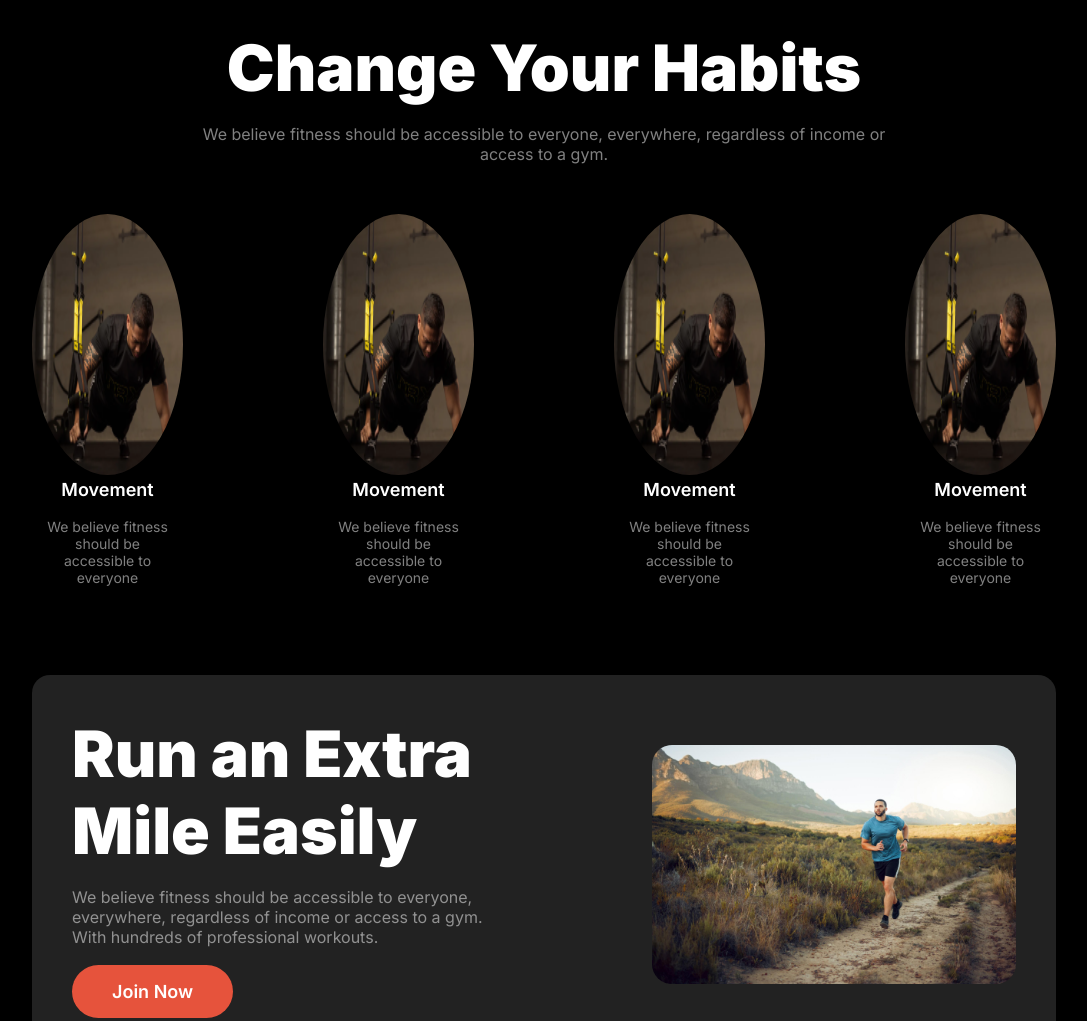
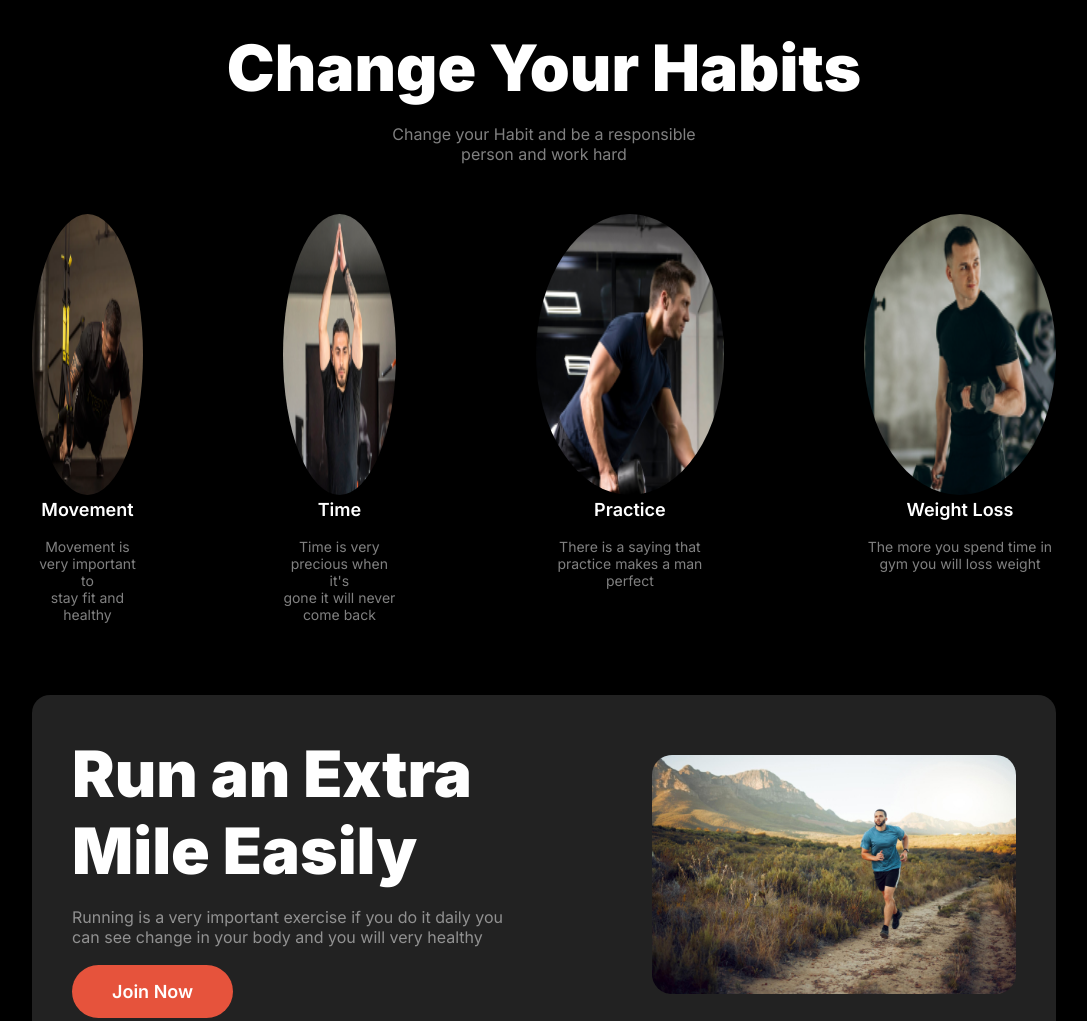
Before and after one commit to zidan71/assignment-3, a plain HTML site: page index.html in a window 1280 px wide. Shown: the part 800-1821 px from the top of the page, without its empty margins (96-1183 px from the left). Drawn offline with Linux system fonts and the light colour scheme.

Commit message:
main mark done

```diff
--- a/index.html
+++ b/index.html
@@ -37,7 +37,7 @@ background: rgb(230, 83, 60); padding: 8px; padding-bottom: 10px;"><a href="">Ho
                 <br>
                 <br>
                 <br>
-                <h1 class="text">Get body in shape & stay healthy</h1><br>
+                <h1 class="text">Get body in <br> <span class="shape">shape</span> & stay healthy</h1><br>
                 <p class="description">A huge selection of health and fitness content, healthy recipes and
                     transformation stories to help you get fit and stay fit!</p><br> <br>
 
@@ -77,30 +77,29 @@ background: rgb(230, 83, 60); padding: 8px; padding-bottom: 10px;"><a href="">Ho
 
             <div style="text-align: center; margin-top: 100px;">
                 <h1 class="text">Change Your Habits</h1> <br>
-                <p class="description">We believe fitness should be accessible to everyone, everywhere, regardless of
-                    income or <br> access to a gym.</p>
+                <p class="description">Change your Habit and be a responsible <br> person and work hard</p>
             </div>
 
             <div class="image-container">
                 <div style="margin-top: 50px; max-width: 230px;">
                     <img style="width: 100%; height: 100%; border-radius: 50%;" src="images/image 3.png" alt="">
                     <h2>Movement</h2><br>
-                    <p class=".description">We believe fitness should be <br> accessible to everyone</p>
+                    <p class=".description">Movement is very important to <br> stay fit and healthy</p>
                 </div>
                 <div style="margin-top: 50px; max-width: 230px;">
-                    <img style="width: 100%; height: 100%; border-radius: 50%;" src="images/image 3.png" alt="">
-                    <h2>Movement</h2><br>
-                    <p class=".description">We believe fitness should be <br> accessible to everyone</p>
+                    <img style="width: 100%; height: 100%; border-radius: 50%;" src="images/image 2.png" alt="">
+                    <h2>Time</h2><br>
+                    <p class=".description">Time is very precious when it's <br>gone  it will never come back</p>
                 </div>
                 <div style="margin-top: 50px; max-width: 230px;">
-                    <img style="width: 100%; height: 100%; border-radius: 50%;" src="images/image 3.png" alt="">
-                    <h2>Movement</h2><br>
-                    <p class=".description">We believe fitness should be <br> accessible to everyone</p>
+                    <img style="width: 100%; height: 100%; border-radius: 50%;" src="images/image 4.png" alt="">
+                    <h2>Practice</h2><br>
+                    <p class=".description">There is a saying that practice makes a man perfect</p>
                 </div>
                 <div style="margin-top: 50px; max-width: 230px;">
-                    <img style="width: 100%; height: 100%; border-radius: 50%;" src="images/image 3.png" alt="">
-                    <h2>Movement</h2><br>
-                    <p class=".description">We believe fitness should be <br> accessible to everyone</p>
+                    <img style="width: 100%; height: 100%; border-radius: 50%;" src="images/image 5.png" alt="">
+                    <h2>Weight Loss</h2><br>
+                    <p class=".description">The more you spend time in gym you will loss weight</p>
                 </div>
             </div>
 
@@ -115,8 +114,7 @@ background: rgb(230, 83, 60); padding: 8px; padding-bottom: 10px;"><a href="">Ho
                 <div style="max-width: 440px;">
                     <h2 class="text">Run an Extra
                         Mile Easily</h2><br>
-                    <p class="description">We believe fitness should be accessible to everyone, everywhere, regardless
-                        of income or access to a gym. With hundreds of professional workouts.</p><br>
+                    <p class="description">Running is a very important exercise if you do it daily you can see change in your body and you will very healthy</p><br>
                     <button class="btn">Join Now</button>
                 </div>
 
@@ -134,8 +132,7 @@ background: rgb(230, 83, 60); padding: 8px; padding-bottom: 10px;"><a href="">Ho
 
             <div>
                 <h2 class="text">Trainings and Exercises</h2>
-                <p class="description">We believe fitness should be accessible to everyone, everywhere, regardless of
-                    income or <br> access to a gym.</p> <br>
+                <p class="description">Training and Exercise will make you a good <br> and healthy person so do it regularly</p> <br>
             </div>
 
             <div class="row-1">
@@ -198,8 +195,7 @@ background: rgb(230, 83, 60); padding: 8px; padding-bottom: 10px;"><a href="">Ho
         <section>
             <div style="text-align: center; margin: 100px auto; margin-top: 70px;">
                 <h1 class="text"> BMI Calculator</h1><br>
-                <p class="description">We believe fitness should be accessible to everyone, everywhere, regardless of
-                    income or <br> access to a gym.</p>
+                <p class="description">The full form of BMI is Body Mass Index. In this section you can <br> calculate your BMI</p>
             </div>
 
             <div class="bmi-container">
@@ -237,8 +233,7 @@ background: rgb(230, 83, 60); padding: 8px; padding-bottom: 10px;"><a href="">Ho
                 <div class="" style="width: 80% ; margin: 50px auto;">
                     <h1 style="font-size: 1.5rem;" class="text">Calculate your BMI</h1> <br>
                     <p class="description">
-                        We believe fitness should be accessible to everyone, everywhere, regardless of <br> income or
-                        access to a gym. </p>
+                       BMI is very important for maintaining a good life if you don't know how to measure <br> your bmi you can do it below </p>
 
                     <div class="form-container">
                         <input type="text" placeholder="Height/cm" name="" id="">
@@ -267,8 +262,8 @@ background: rgb(230, 83, 60); padding: 8px; padding-bottom: 10px;"><a href="">Ho
         <section style="width: 90%; margin: 0px auto;">
             <div style="text-align: center; margin-top: 90px; margin-bottom: 20px;">
                 <h1 class="text">Meet Our Team</h1><br>
-                <p class="description">We believe fitness should be accessible to everyone, everywhere, regardless of
-                    income or <br> access to a gym.</p>
+                <p class="description">Meet Our Team below they are very important member in our community. <br> they are very well trained
+                    </p>
             </div>
 
             <div class="our-teamcontainer">
--- a/styles/styles.css
+++ b/styles/styles.css
@@ -1,8 +1,16 @@
 @import url('https://fonts.googleapis.com/css2?family=Inter:ital,opsz,wght@0,14..32,100..900;1,14..32,100..900&display=swap');
+@import url('https://fonts.googleapis.com/css2?family=Dancing+Script:wght@400..700&display=swap');
 /* shared styles */
 *{
     margin: 0px;
 }
+
+.shape{
+    font-family: "Dancing Script", cursive;
+    font-weight: 700;
+    font-size: 4.5rem;
+}
+
 .text{
     font-family: "Inter", sans-serif;
     font-weight: 900;
```
